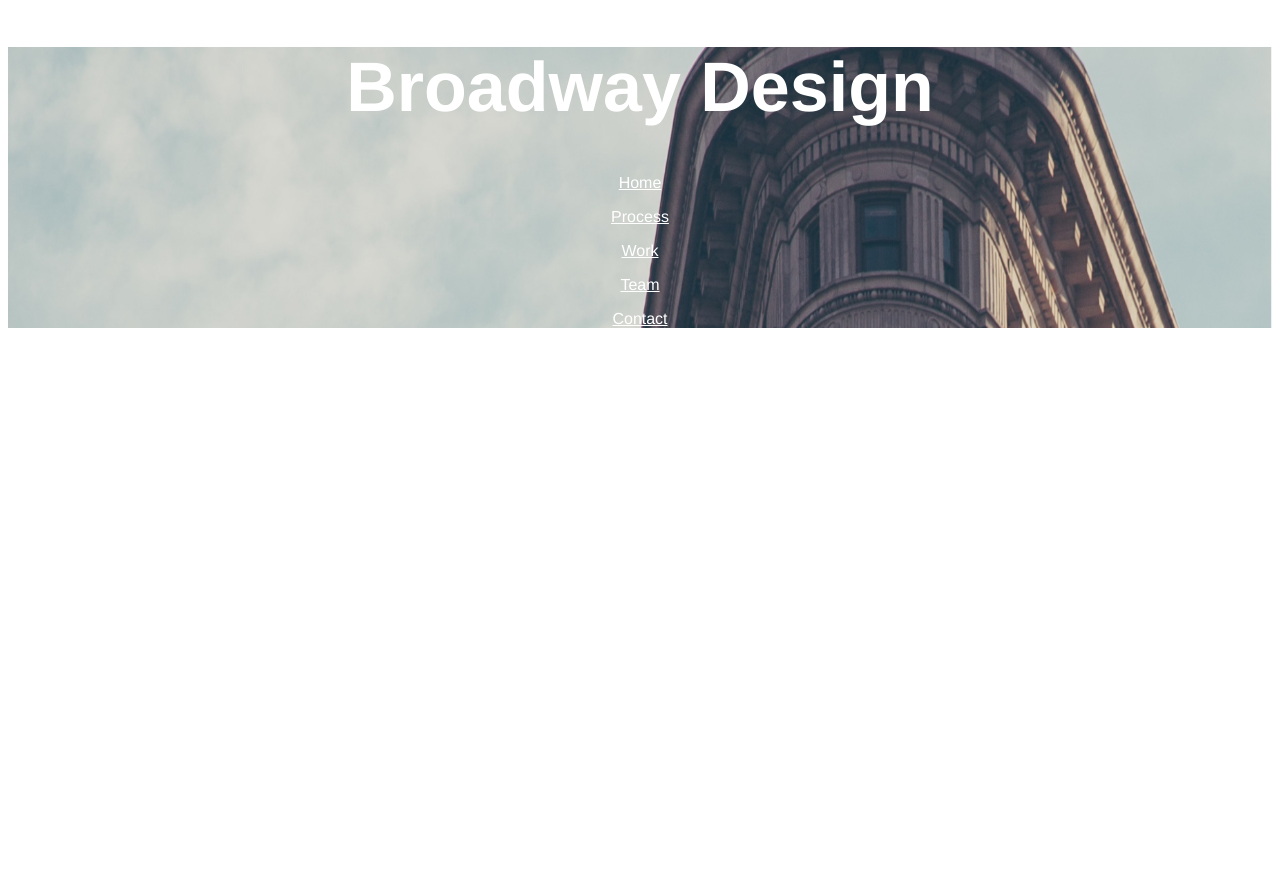
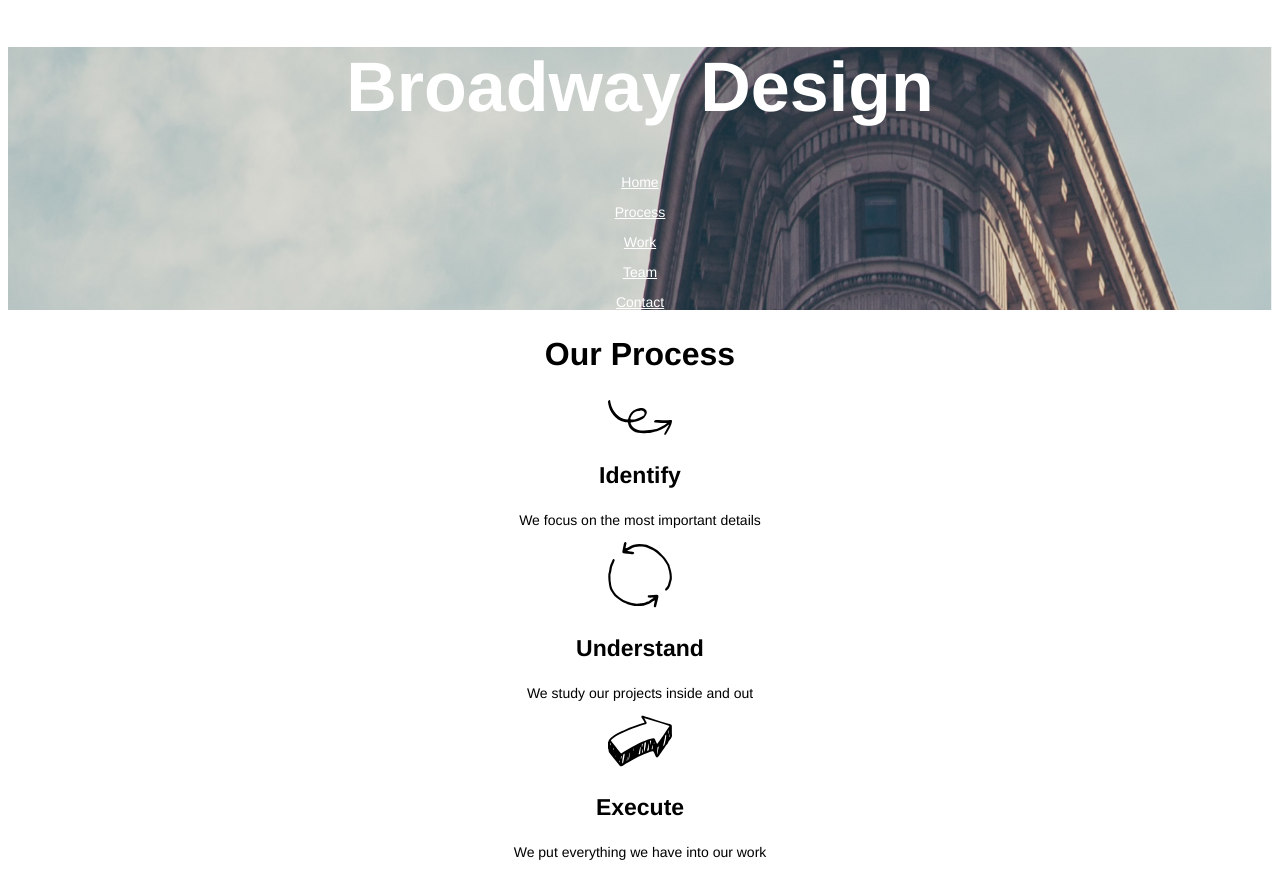
Before and after one commit to Lucy4P/broadway, a plain HTML site: page index.html in a window 1280 px wide. Before the commit the page ends 800 px from the top, so only its background shows below. Drawn offline with Linux system fonts and the light colour scheme.

Commit message:
Add main section text and imgs

```diff
--- a/index.html
+++ b/index.html
@@ -13,9 +13,22 @@
           <p><a href="./index.html">Home</a></p>
           <p><a href="#process">Process</a></p>
           <p><a href="#work">Work</a></p>
-          <p><a href="team">Team</a></p>
-          <p><a href="contact">Contact</a></p>
+          <p><a href="#team">Team</a></p>
+          <p><a href="#contact">Contact</a></p>
         </nav>
+      </div>
+
+      <div id="process">
+        <h2>Our Process</h2>
+        <img src="./resources/images/identify.svg" alt="identify">
+        <h3>Identify</h3>
+        <p>We focus on the most important details</p>
+        <img src="./resources/images/understand.svg" alt="understand">
+        <h3>Understand</h3>
+        <p>We study our projects inside and out</p>
+        <img src="./resources/images/execute.svg" alt="execute">
+        <h3>Execute</h3>
+        <p>We put everything we have into our work</p>
       </div>
 
 
--- a/resources/css/style.css
+++ b/resources/css/style.css
@@ -20,3 +20,16 @@ h1 {
 a {
   color: white;
 }
+
+h2 {
+  font-size: 32px;
+}
+
+h3 {
+  font-size: 23px;
+  font-weight: bold;
+}
+
+p {
+  font-size: 14px;
+}
```
